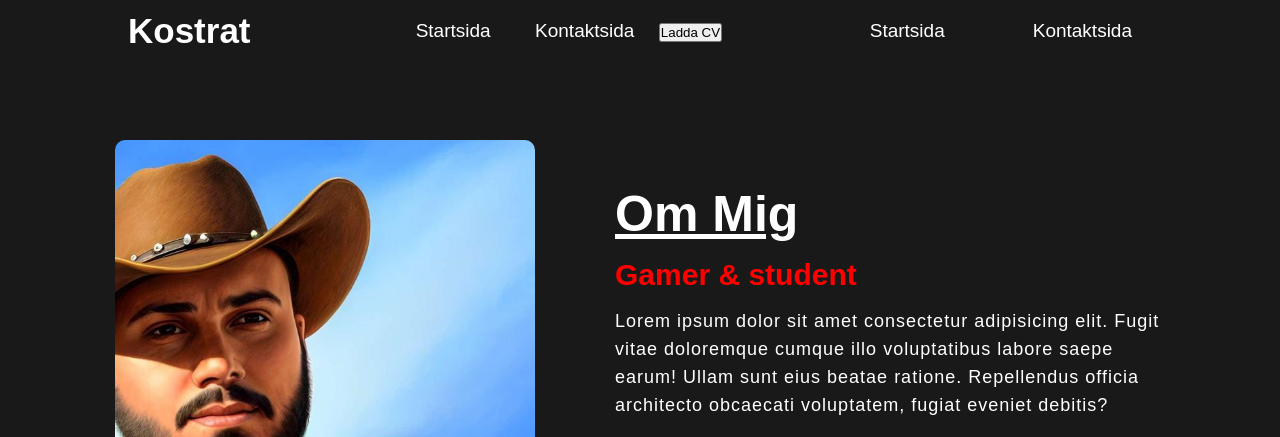
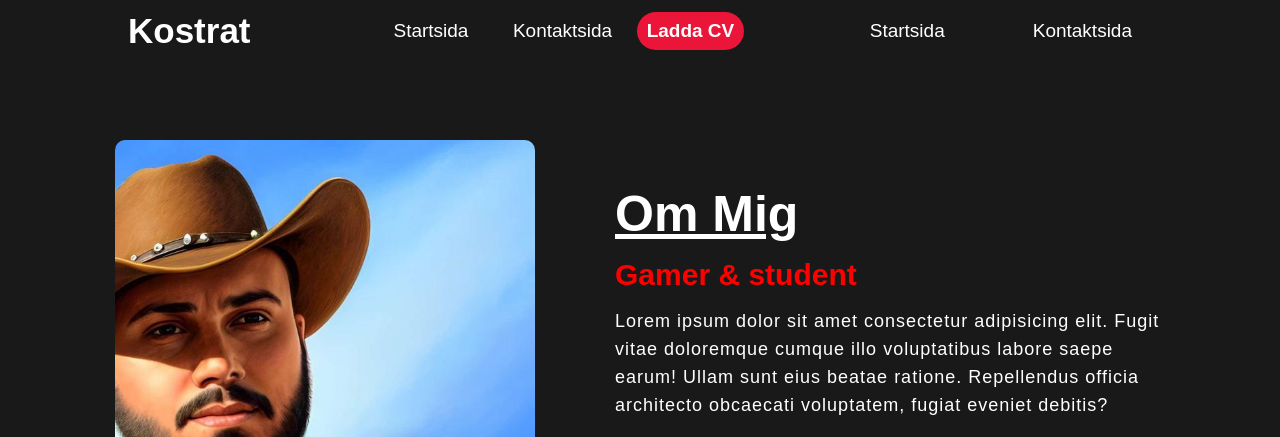
Before and after one commit to flueshot/Hemsida, a plain HTML site: page index.html in a window 1280 px wide. Shown: the top 437 px of the page. Drawn offline with Linux system fonts and the light colour scheme; a web font is replaced by a local one.

Commit message:
new button and new underline on navbar

```diff
--- a/css/main.css
+++ b/css/main.css
@@ -70,6 +70,20 @@ nav ul li a{
 .link a:hover:after{
     width: 80%;
 }
+button{
+    border: none;
+    background: #ea1538;
+    padding: 8px 10px;
+    border-radius: 30px;
+    color:white;
+    font-weight: bold;
+    font-size: 19px;
+    transition: .4s;
+}
+button:hover{
+    transform: scale(1.3);
+    cursor: pointer;
+}
 
 .om-mig{
     width: 100%;
```
